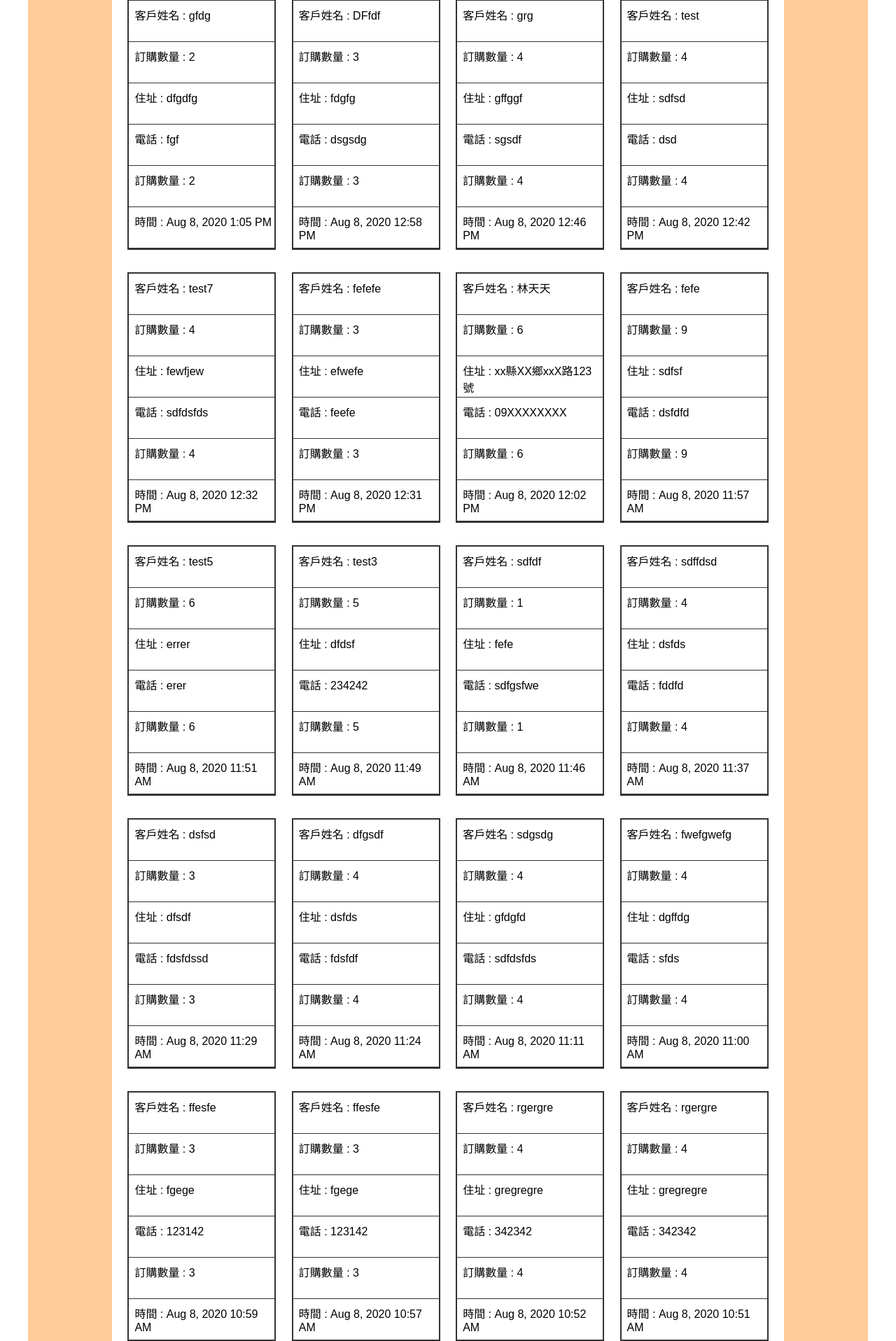
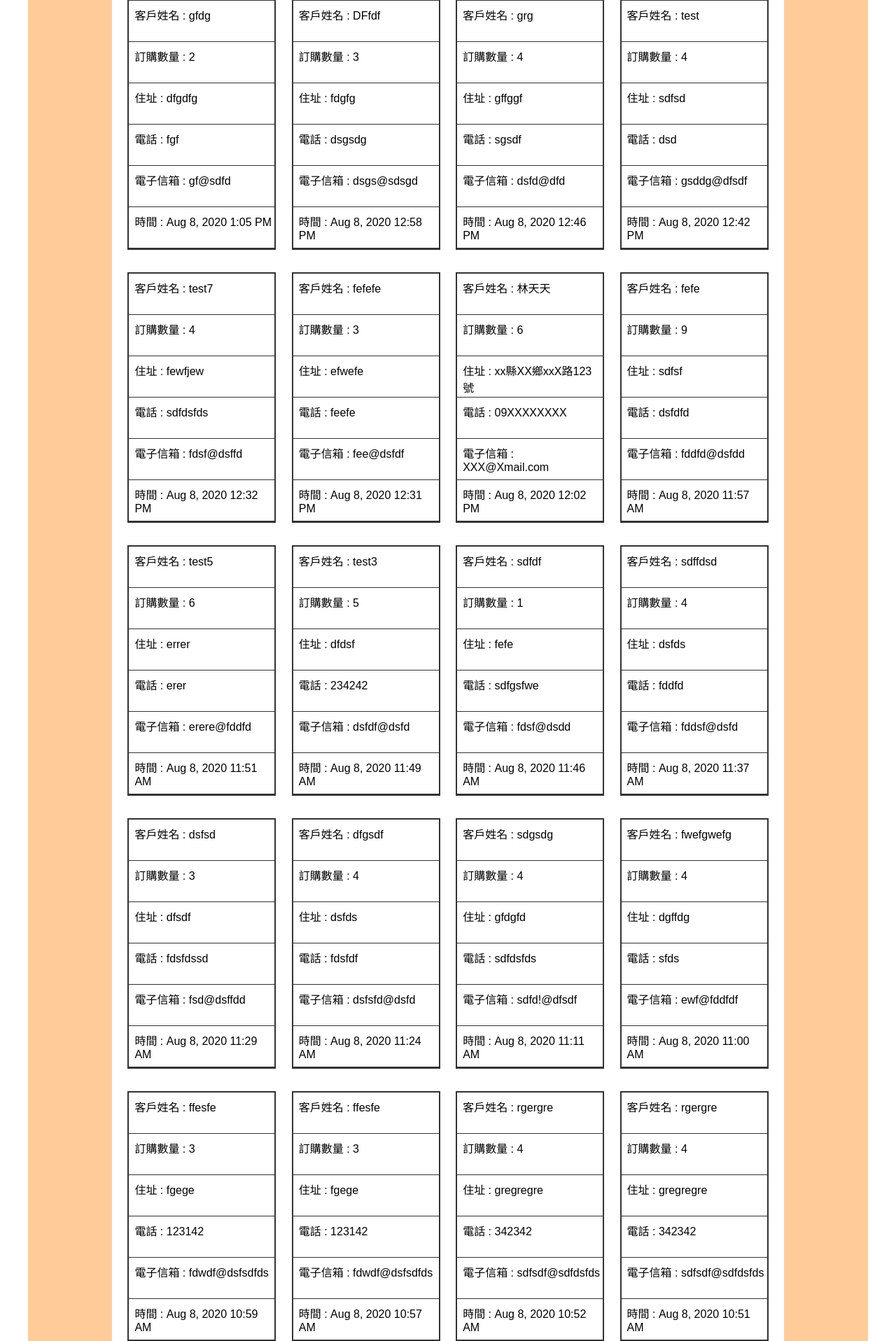
Before and after one commit to houshanyun/ChiliSauceWeb, a Flask app: page /boss_page in a window 1280 px wide. Shown: the part 191-2107 px from the top of the page at 70% size. Run offline with Flask 2, Linux system fonts and the light colour scheme; a user stored in the database is signed in; data comes from the database, SQL or seed files in the repository; some libraries are stand-ins or nearby versions.

Commit message:
'chilli_0.52'

```diff
--- a/chiliweb/templates/boss_page.html
+++ b/chiliweb/templates/boss_page.html
@@ -10,7 +10,7 @@
                 <p>訂購數量 : {{ buy_id.quantity }}</p>
                 <p>住址 : {{ buy_id.address }}</p>
                 <p>電話 : {{ buy_id.phone }}</p>
-                <p>訂購數量 : {{ buy_id.quantity }}</p>
+                <p>電子信箱 : {{ buy_id.email }}</p>
                 <p>時間 : {{ moment(buy_id.nowtime).format('lll') }}</p>
             </div>
             <!-- <table>
```
